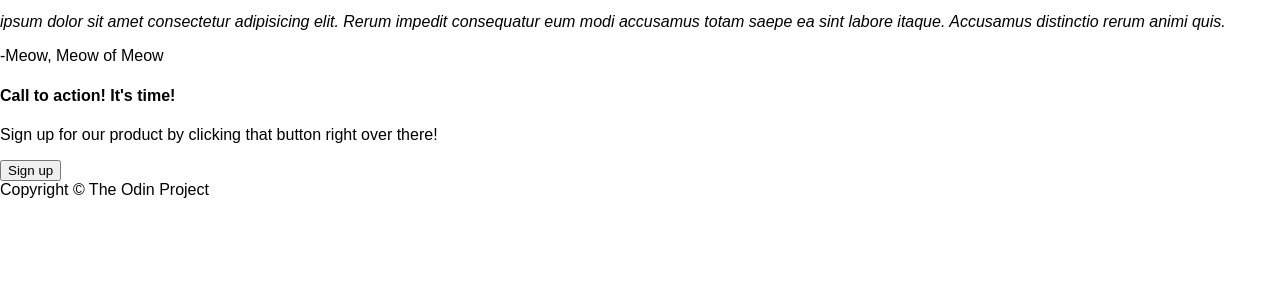
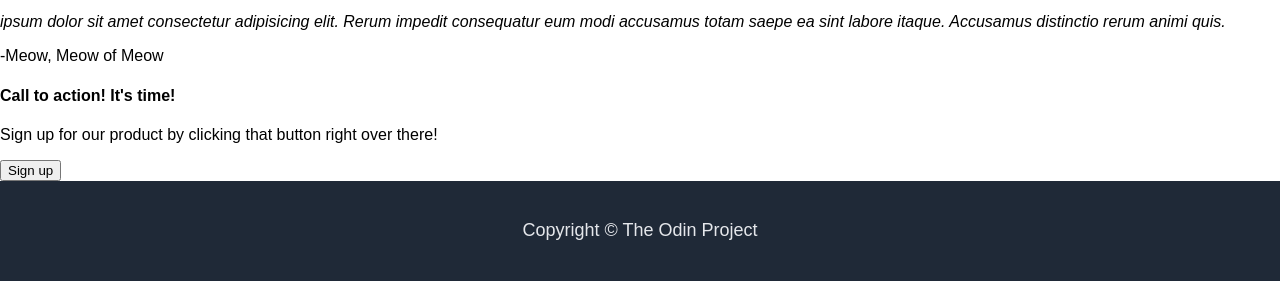
Before and after one commit to John-Jeff/landing-page, a plain HTML site: page index.html in a window 1280 px wide. Shown: the part 503-800 px from the top of the page. Drawn offline with Linux system fonts and the light colour scheme.

Commit message:
Style footer

```diff
--- a/style.css
+++ b/style.css
@@ -39,3 +39,13 @@ a {
     justify-content: space-between;
     gap: 12px;
 }
+
+footer {
+    color: #E5E7EB;
+    font-size: 18px;
+    height: 100px;
+    display: flex;
+    justify-content: center;
+    align-items: center;
+    background-color: #1F2937;
+}
```
